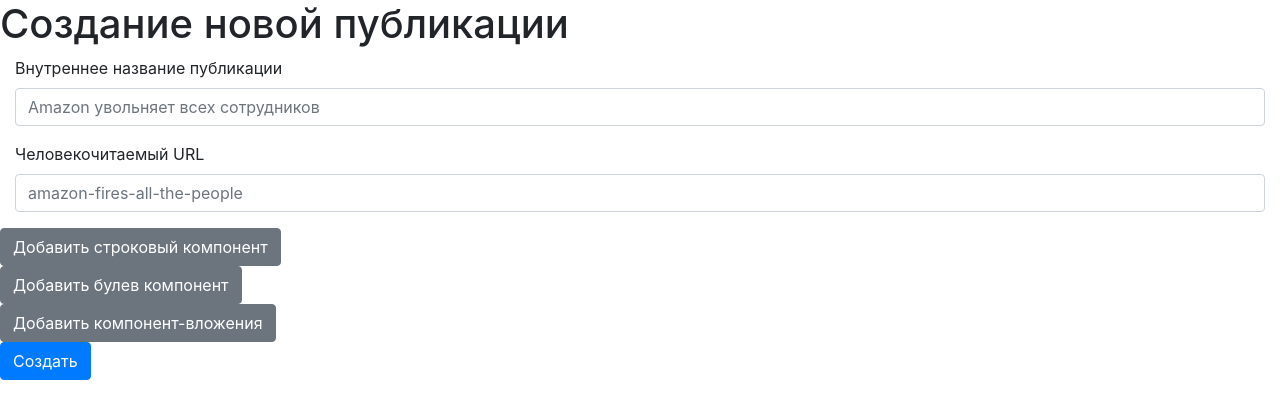
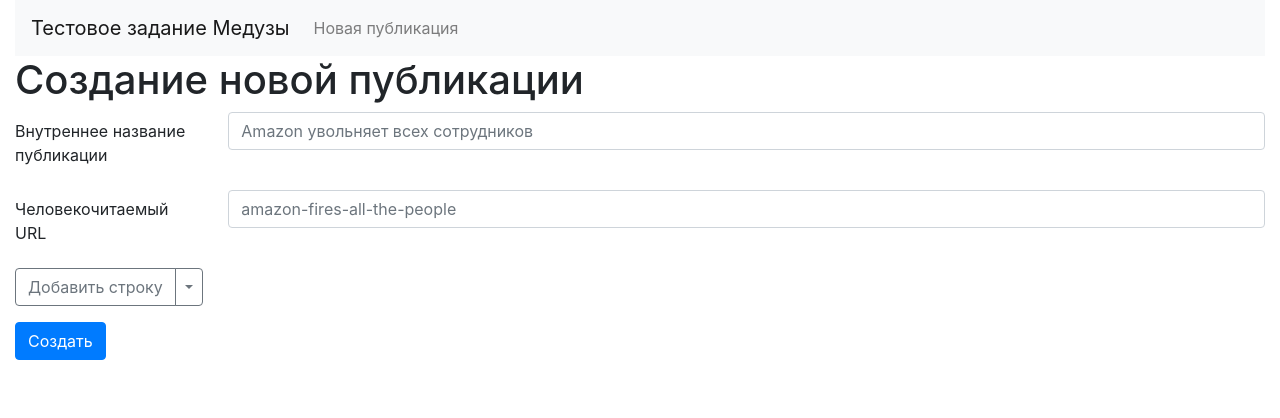
Before and after one commit to pavel-manylov/mdz-frontend, a React (Create React App) app: page /posts/create in a window 1280 px wide. Shown: the top 418 px of the page. Built offline with nearby package versions, Linux system fonts and the light colour scheme.

Commit message:
MTP-29 Обновление вёрстки общего шаблона и формы создания публикации

```diff
--- a/src/App.tsx
+++ b/src/App.tsx
@@ -5,25 +5,36 @@ import {CreatePost} from "./CreatePost";
 import {PostsIndex} from "./PostsIndex";
 import {Home} from "./Home";
 import {Post} from "./Post";
+import {Container, Nav, Navbar} from 'react-bootstrap';
 
 function App() {
     return (
-    <div>
+        <Container fluid>
+            <Navbar bg="light" expand="lg">
+                <Navbar.Brand href="/">Тестовое задание Медузы</Navbar.Brand>
+                <Navbar.Toggle aria-controls="basic-navbar-nav"/>
+                <Navbar.Collapse id="basic-navbar-nav">
+                    <Nav className="me-auto">
+                        <Nav.Link href="/posts/create">Новая публикация</Nav.Link>
+                    </Nav>
+                </Navbar.Collapse>
+            </Navbar>
+
             <Switch>
                 <Route exact path="/posts/create">
-          <CreatePost />
+                    <CreatePost/>
                 </Route>
                 <Route path="/posts/:id">
                     <Post/>
                 </Route>
                 <Route exact path="/posts">
-          <PostsIndex />
+                    <PostsIndex/>
                 </Route>
                 <Route path="/">
                     <Home/>
                 </Route>
             </Switch>
-    </div>
+        </Container>
     );
 }
 
--- a/src/ComponentSubForm.tsx
+++ b/src/ComponentSubForm.tsx
@@ -1,6 +1,6 @@
 import {Component, NewComponent, PostReference} from "./api";
 import React, {useEffect, useState} from "react";
-import {Button, Col, Form, FormGroup} from "react-bootstrap";
+import {Button, ButtonGroup, Card, Col, Form, FormGroup, Row} from "react-bootstrap";
 import {CustomFields, CustomFieldsComponent} from "./CustomFieldsComponent";
 import {ComponentBooleanValueComponent} from "./ComponentBooleanValueComponent";
 import {ComponentStringValueComponent} from "./ComponentStringValueComponent";
@@ -40,30 +40,52 @@ export function ComponentSubForm({component, onChange, onMoveUp, onMoveDown}: Co
         valueComponent = <ComponentRelationValueComponent value={value as PostReference[]} onChange={setValue}/>;
     }
 
+    const titles = {
+        string: 'Строковый компонент',
+        boolean: 'Булев компонент (чекбокс)',
+        relation: 'Вложения'
+    };
+
     return (
-        <div>
-            <h2>Компонент</h2>
-            <Button onClick={e => onMoveUp(component)}>Вверх</Button>
-            <Button onClick={e => onMoveDown(component)}>Вниз</Button>
-            <FormGroup as={Col} controlId="value">
-                <Form.Label>Значение</Form.Label>
+        <Card className="mb-4">
+            <Card.Header>{titles[component.type || 'string']}</Card.Header>
+            <Card.Body>
+                <FormGroup as={Row} controlId="value">
+                    <Form.Label column sm={2}>Значение</Form.Label>
+                    <Col sm={10}>
                         {valueComponent}
+                    </Col>
+                </FormGroup>
 
-            </FormGroup>
-            <FormGroup as={Col} controlId="public">
-                <Form.Label>Публичный компонент</Form.Label>
+                <hr/>
+
+                <FormGroup as={Row} controlId="public">
+                    <Form.Label column sm={2}>Публичный компонент</Form.Label>
+                    <Col sm={10}>
                         <Form.Check type="checkbox" checked={_public} onChange={e => {
                             setPublic(e.target.checked);
                         }}/>
+                    </Col>
                 </FormGroup>
-            <FormGroup as={Col} controlId="displayClass">
-                <Form.Label>Класс для отображения на клиенте</Form.Label>
-                <Form.Control value={displayClass} onChange={e => {
+
+                <FormGroup as={Row} controlId="displayClass">
+                    <Form.Label column sm={2}>Класс для отображения на клиенте</Form.Label>
+                    <Col sm={10}>
+                        <Form.Control value={displayClass} placeholder="header1" onChange={e => {
                             setDisplayClass(e.target.value);
                         }}/>
+                    </Col>
                 </FormGroup>
-            <h3>Настраиваемые поля</h3>
+
+                <hr/>
                 <CustomFieldsComponent customFields={customFields} onChange={setCustomFields}/>
-        </div>
+            </Card.Body>
+            <Card.Footer>
+                <ButtonGroup>
+                    <Button variant="outline-secondary" onClick={e => onMoveUp(component)}>Вверх</Button>
+                    <Button variant="outline-secondary" onClick={e => onMoveDown(component)}>Вниз</Button>
+                </ButtonGroup>
+            </Card.Footer>
+        </Card>
     );
 }
--- a/src/ComponentsForm.tsx
+++ b/src/ComponentsForm.tsx
@@ -1,7 +1,7 @@
 import React, {useEffect, useState} from "react";
 import {Component, NewComponent, NewComponentTypeEnum, PostReference} from "./api";
 import {ComponentSubForm} from "./ComponentSubForm";
-import {Button} from "react-bootstrap";
+import {Button, ButtonGroup, Col, Dropdown, DropdownButton, Row} from "react-bootstrap";
 import {v4 as uuid} from 'uuid';
 
 interface ComponentsFormParams {
@@ -50,6 +50,7 @@ export function ComponentsForm({components: initialComponents, onChange}: Compon
     function sortByOrder(componentsWithKey: NewComponentWithKey[]) {
         componentsWithKey.sort((a, b) => (a.component.order || 0) - (b.component.order || 0));
     }
+
     function componentChanged(index: number, component: Component | NewComponent) {
         let newComponentsWithKey: NewComponentWithKey[] = [...componentsWithKey];
         newComponentsWithKey[index] = {component: component as NewComponent, key: componentsWithKey[index].key};
@@ -68,11 +69,11 @@ export function ComponentsForm({components: initialComponents, onChange}: Compon
     }
 
     function moveDown(index: number) {
-        moveComponent(index, index+1);
+        moveComponent(index, index + 1);
     }
 
     function moveUp(index: number) {
-        moveComponent(index, index-1);
+        moveComponent(index, index - 1);
     }
 
     useEffect(() => {
@@ -88,9 +89,19 @@ export function ComponentsForm({components: initialComponents, onChange}: Compon
                               onMoveDown={c => moveDown(i)}
             />)}
 
-        <Button variant="secondary" onClick={addStringComponent}>Добавить строковый компонент</Button> <br/>
-        <Button variant="secondary" onClick={addBooleanComponent}>Добавить булев компонент</Button> <br/>
-        <Button variant="secondary" onClick={addRelationComponent}>Добавить компонент-вложения</Button> <br/>
+        <Row>
+            <Col>
+                <Dropdown as={ButtonGroup}>
+                    <Button variant="outline-secondary" onClick={addStringComponent}>Добавить строку</Button>
 
+                    <Dropdown.Toggle split variant="outline-secondary" id="dropdown-split-basic"/>
+
+                    <Dropdown.Menu>
+                        <Dropdown.Item as="button" onClick={ e => { addBooleanComponent(); e.preventDefault(); }}>Добавить булево значение</Dropdown.Item>
+                        <Dropdown.Item as="button" onClick={ e => { addRelationComponent(); e.preventDefault(); }}>Добавить вложения</Dropdown.Item>
+                    </Dropdown.Menu>
+                </Dropdown>
+            </Col>
+        </Row>
     </div>);
 }
--- a/src/CreatePost.tsx
+++ b/src/CreatePost.tsx
@@ -1,8 +1,9 @@
 import React, {useState} from "react";
-import {Alert, Button, Col, Form} from "react-bootstrap";
+import {Alert, Button, Col, Form, Row} from "react-bootstrap";
 import {NewComponent, NewPost} from "./api";
 import Config from "./Config";
 import {ComponentsForm} from "./ComponentsForm";
+import FloatingLabel from "react-bootstrap/esm/FloatingLabel";
 
 export function CreatePost() {
     const [name, setName] = useState("");
@@ -45,30 +46,38 @@ export function CreatePost() {
         <div>
             <h1>Создание новой публикации</h1>
             <Alert show={saved} variant="success">
-                <Alert.Heading>Создание публикации</Alert.Heading>
                 <p>Публикация успешно создана</p>
             </Alert>
 
-            <Alert show={saveError !== ""} variant="success">
-                <Alert.Heading>Создание публикации</Alert.Heading>
+            <Alert show={saveError !== ""} variant="danger">
                 <p>{saveError}</p>
             </Alert>
 
             <Form>
-                <Form.Group as={Col} controlId="name">
-                    <Form.Label>Внутреннее название публикации</Form.Label>
-                    <Form.Control placeholder="Amazon увольняет всех сотрудников" value={name}
-                                  onChange={e => setName(e.target.value)}/>
+                <Form.Group as={Row} controlId="name">
+                    <Form.Label column sm={2}>Внутреннее название публикации</Form.Label>
+                    <Col sm={10}>
+                        <Form.Control placeholder="Amazon увольняет всех сотрудников" value={name}
+                                      onChange={e => setName(e.target.value)}/>
+                    </Col>
                 </Form.Group>
-                <Form.Group as={Col} controlId="seoUrl">
-                    <Form.Label>Человекочитаемый URL</Form.Label>
-                    <Form.Control placeholder="amazon-fires-all-the-people" value={seoUrl}
-                                  onChange={e => setSeoUrl(e.target.value)}/>
+
+                <Form.Group as={Row} controlId="seoUrl">
+                    <Form.Label column sm={2}>Человекочитаемый URL</Form.Label>
+                    <Col sm={10}>
+                        <Form.Control placeholder="amazon-fires-all-the-people" value={seoUrl}
+                                      onChange={e => setSeoUrl(e.target.value)}/>
+                    </Col>
                 </Form.Group>
 
                 <ComponentsForm components={components} onChange={setComponents}/>
 
-                <Button variant="primary" onClick={save}>Создать</Button>
+                <Row className="mt-3">
+                    <Col>
+                        <Button variant="primary" onClick={save}>Создать</Button>
+                    </Col>
+                </Row>
+
             </Form>
         </div>
     )
--- a/src/CustomFieldsComponent.tsx
+++ b/src/CustomFieldsComponent.tsx
@@ -50,34 +50,33 @@ export function CustomFieldsComponent({customFields, onChange}: CustomFieldsComp
     return (
         <div>
             {Object.keys(updatedCustomFields).map((key, index) =>
-                <Row key={index}>
-                    <Col>
+                <Row key={index} className="mb-2">
+                    <Col sm={5}>
                         <FormControl placeholder="Ключ" value={key} onChange={e => updateName(key, e.target.value)}/>
                     </Col>
-                    <Col>
+                    <Col sm={5}>
                         <FormControl placeholder="Значение" value={updatedCustomFields[key]}
                                      onChange={e => updateValue(key, e.target.value)}/>
                     </Col>
-                    <Col>
-                        <Button variant="secondary" onClick={e => remove(key)}>Удалить</Button>
+                    <Col sm={2}>
+                        <Button variant="outline-danger" onClick={e => remove(key)}>Удалить</Button>
                     </Col>
                 </Row>
             )}
 
-            <h4>Новое поле</h4>
             <Row>
-                <Col>
+                <Col sm={5}>
                     <FormControl placeholder="Ключ" value={newFieldName} onChange={e => {
                         setNewFieldName(e.target.value);
                     }}/>
                 </Col>
-                <Col>
+                <Col sm={5}>
                     <FormControl placeholder="Значение" value={newFieldValue} onChange={e => {
                         setNewFieldValue(e.target.value);
                     }}/>
                 </Col>
-                <Col>
-                    <Button variant="secondary" onClick={addNewField} disabled={newFieldName === "" || newFieldValue === ""}>Добавить</Button>
+                <Col sm={2}>
+                    <Button variant="outline-secondary" onClick={addNewField} disabled={newFieldName === "" || newFieldValue === ""}>Добавить</Button>
                 </Col>
             </Row>
         </div>
```
Lines whose indentation alone changed are shown as unchanged.
